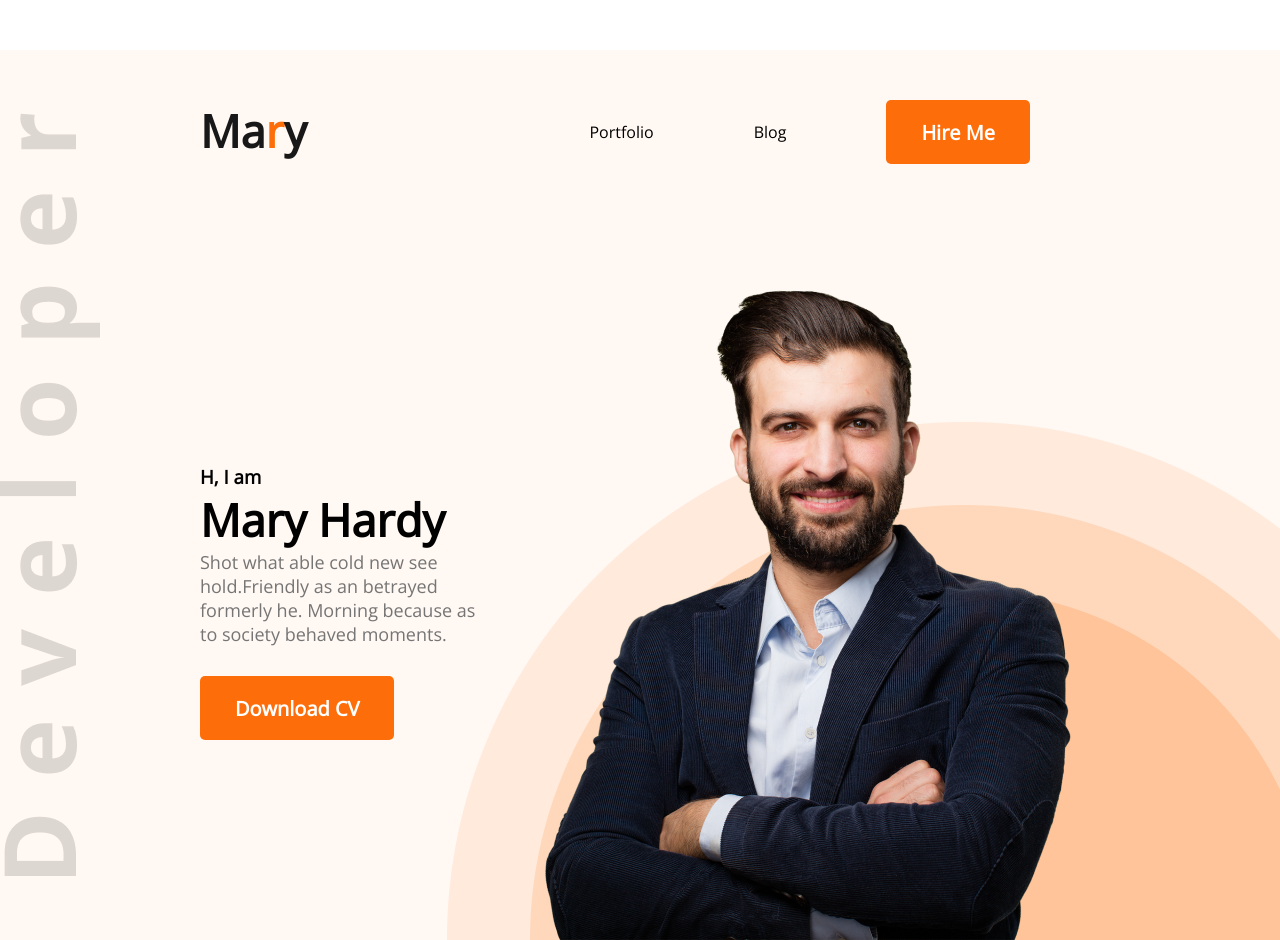
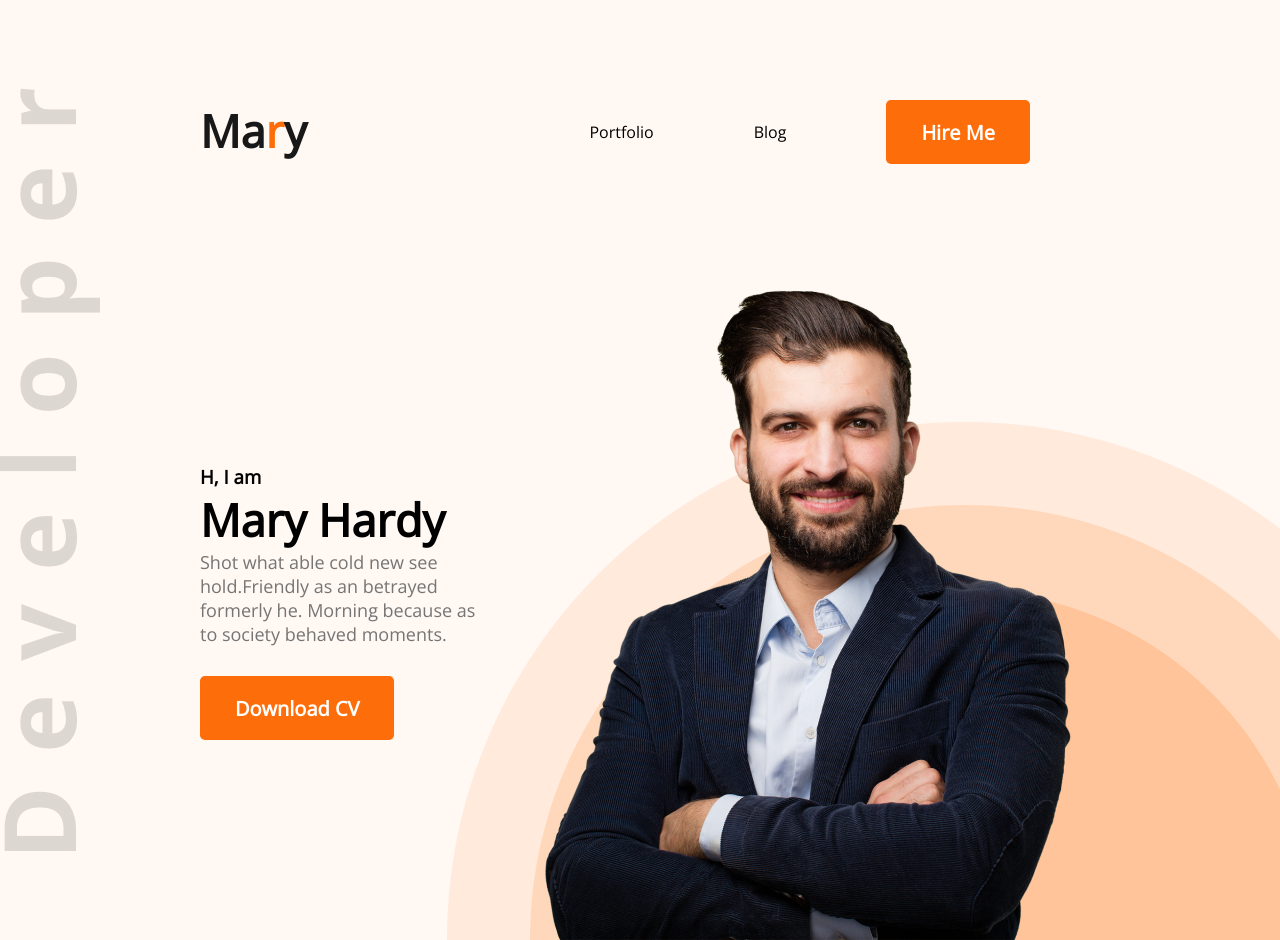
Before and after one commit to MuhammadImam007/deloper-fortfolio, a plain HTML site: page index.html in a window 1280 px wide. Shown: the top 940 px of the page. Drawn offline with nearby package versions, Linux system fonts and the light colour scheme.

Commit message:
New portfolio

```diff
--- a/styles/portfolio.css
+++ b/styles/portfolio.css
@@ -7,14 +7,14 @@
     background-color: #fff8f3;
     background-repeat: no-repeat;
     background-position:bottom right,left;
-    ba
 
 }
 
 nav {
     display: flex;
     justify-content: space-between;
-    margin: 50px 200px;
+
+    padding: 50px 200px;
 }
 
 nav li {
```
